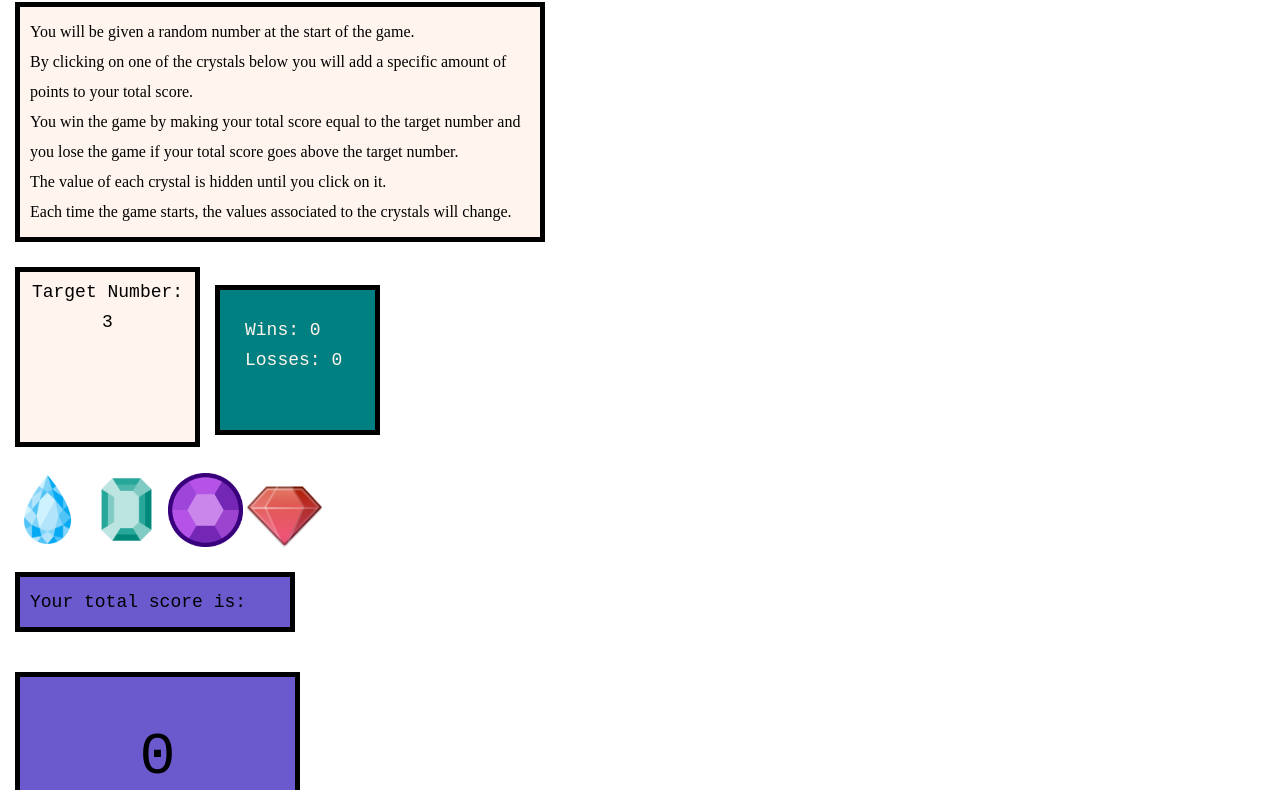
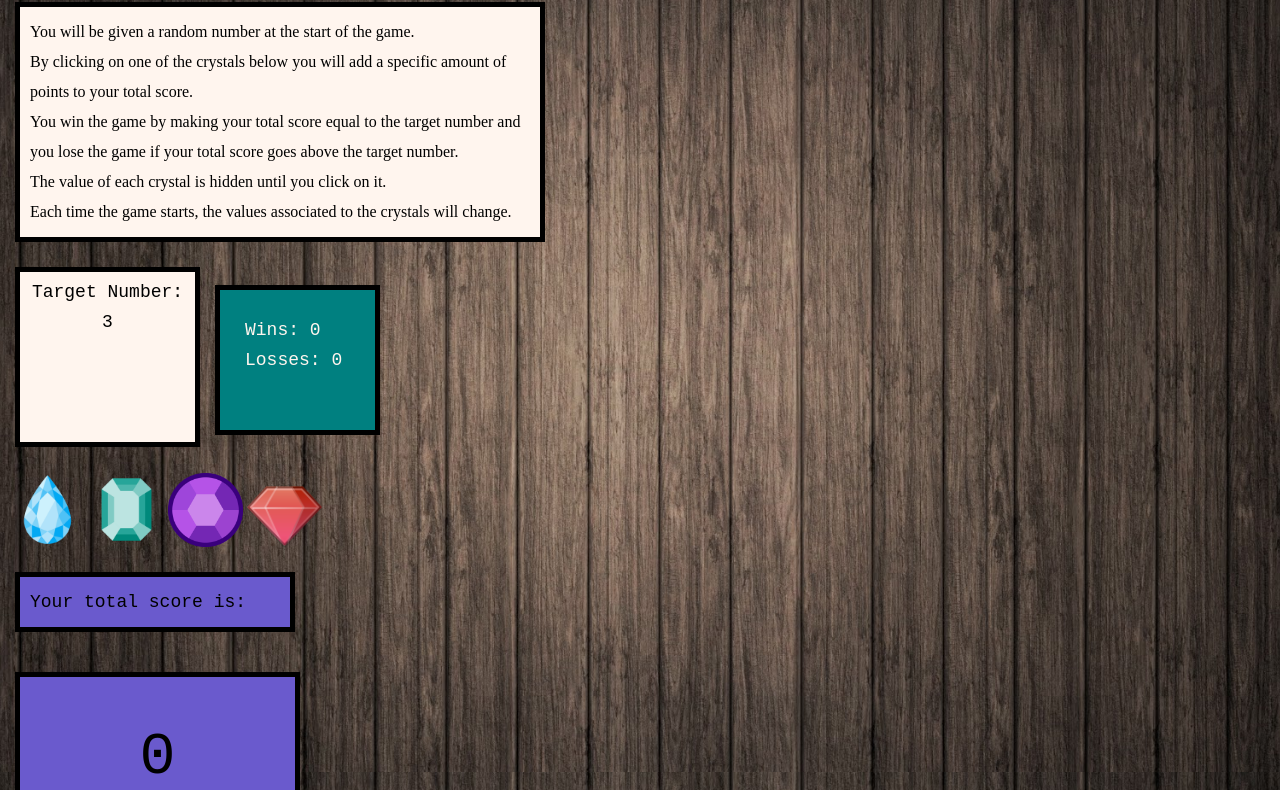
Before and after one commit to DebMeade/unit-4-game, a plain HTML site: page index.html in a window 1280 px wide. Shown: the part 110-900 px from the top of the page. Drawn offline with nearby package versions, Linux system fonts and the light colour scheme.

Commit message:
adding background

```diff
--- a/assets/css/style.css
+++ b/assets/css/style.css
@@ -4,7 +4,7 @@
 }
 
 body {
-    background: url("../assets/images/woodbackground.jpg");
+    background: url("../images/woodbackground.jpg");
     background-position: center;
     background-size: cover;
     height: 100%;
```
